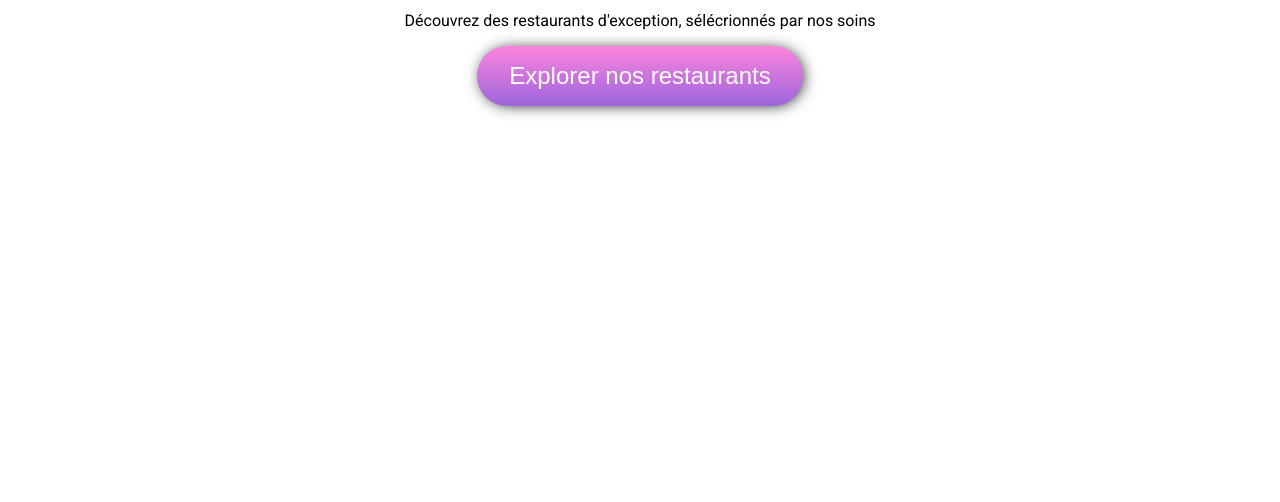
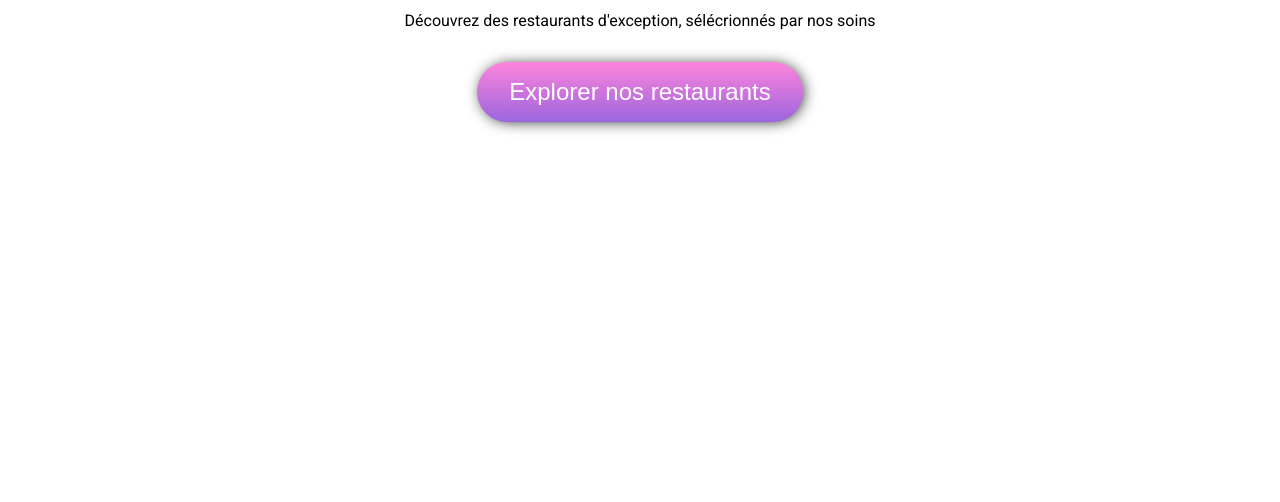
Before and after one commit to tonyiann/ohmyfood, a website: page index.html in a window 1280 px wide. Shown: the part 298-800 px from the top of the page. Drawn offline with Linux system fonts and the light colour scheme; a web font is replaced by a local one.

```diff
--- a/style.css
+++ b/style.css
@@ -58,8 +58,10 @@
     box-shadow: 2px 1px 16px -3px #000000;
     background-image: linear-gradient(to top, rgba(147, 86, 220, 0.9), rgba(255, 121, 218, 0.9));
     transition: transform 200ms;
+    margin-top: 1rem;
 }
 
 .explorer button:hover {
     transform: scale(1.02);
+    opacity: 0.9;
 }
```
Also changed, not shown: package.json (added, +22 -0 lines), 1 other file.
